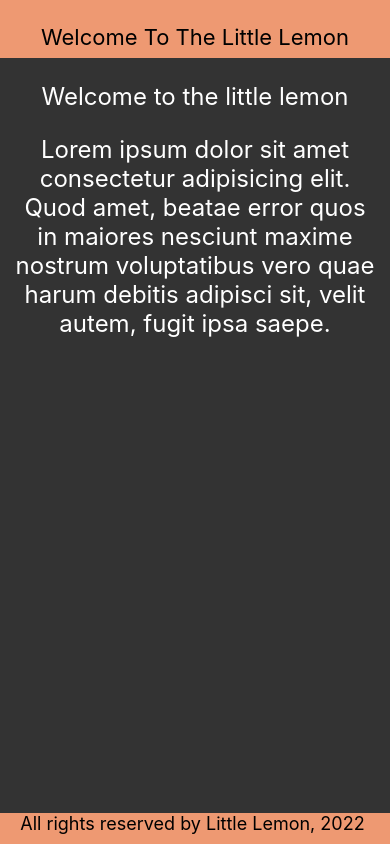
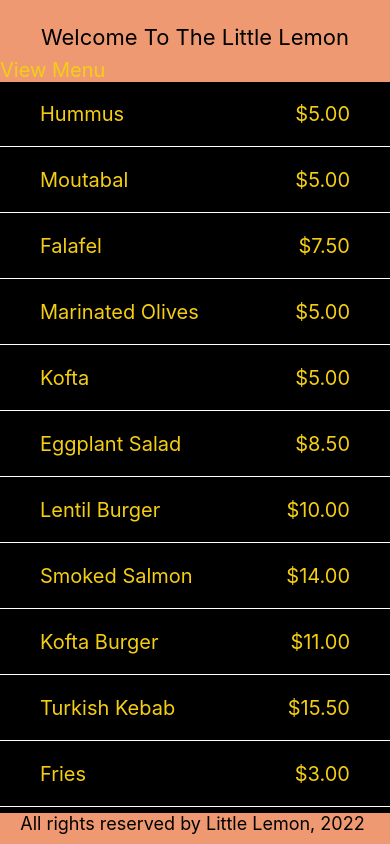
Before and after one commit to TabotCharlesBessong/CourseraReactNative, a React Native app in the folder little_lemon/: screen / in a window 390 px wide. Built offline with nearby package versions, Linux system fonts and the light colour scheme.

Commit message:
flat list section

```diff
--- a/little_lemon/App.js
+++ b/little_lemon/App.js
@@ -9,8 +9,8 @@
     <>
       <View style={styles.container}>
         <Header />
-        <Welcome />
-        {/* <MenuItem /> */}
+        {/* <Welcome /> */}
+        <MenuItem />
       </View>
       <View style={{ backgroundColor: "#EE9972" }}>
         <Footer />
--- a/little_lemon/component/MenuItem.jsx
+++ b/little_lemon/component/MenuItem.jsx
@@ -1,48 +1,74 @@
-import React from 'react';
+import React from "react";
 
-import { View, Text, ScrollView, StyleSheet } from 'react-native';
+import { View, Text, StyleSheet, FlatList } from "react-native";
+import Underline from "./Underline";
 
 const menuItemsToDisplay = [
-  'Hummus \n Moutabal \n Falafel \n Marinated Olives \n Kofta \n Eggplant Salad \n Lentil Burger \n Smoked Salmon \n Kofta Burger \n Turkish Kebab \n Fries \n Buttered Rice \n Bread Sticks \n Pita Pocket \n Lentil Soup \n Greek Salad \n Rice Pilaf \n Baklava \n Tartufo \n Tiramisu \n Panna Cotta',
+  { name: "Hummus", price: "$5.00", id: "1A" },
+  { name: "Moutabal", price: "$5.00", id: "2B" },
+  { name: "Falafel", price: "$7.50", id: "3C" },
+  { name: "Marinated Olives", price: "$5.00", id: "4D" },
+  { name: "Kofta", price: "$5.00", id: "5E" },
+  { name: "Eggplant Salad", price: "$8.50", id: "6F" },
+  { name: "Lentil Burger", price: "$10.00", id: "7G" },
+  { name: "Smoked Salmon", price: "$14.00", id: "8H" },
+  { name: "Kofta Burger", price: "$11.00", id: "9I" },
+  { name: "Turkish Kebab", price: "$15.50", id: "10J" },
+  { name: "Fries", price: "$3.00", id: "11K" },
+  { name: "Buttered Rice", price: "$3.00", id: "12L" },
+  { name: "Bread Sticks", price: "$3.00", id: "13M" },
+  { name: "Pita Pocket", price: "$3.00", id: "14N" },
+  { name: "Lentil Soup", price: "$3.75", id: "15O" },
+  { name: "Greek Salad", price: "$6.00", id: "16Q" },
+  { name: "Rice Pilaf", price: "$4.00", id: "17R" },
+  { name: "Baklava", price: "$3.00", id: "18S" },
+  { name: "Tartufo", price: "$3.00", id: "19T" },
+  { name: "Tiramisu", price: "$5.00", id: "20U" },
+  { name: "Panna Cotta", price: "$5.00", id: "21V" },
 ];
 
+const Item = ({ name, price }) => (
+  <View style={menuStyles.innerContainer}>
+    <Text style={menuStyles.itemText}>{name}</Text>
+    <Text style={menuStyles.itemText}>{price}</Text>
+  </View>
+);
+
+const Header = () => {
+  return <Text style={{ color: "#F4CE14", fontSize: 20 }}>View Menu</Text>;
+}
+
 const MenuItems = () => {
+  const renderItem = ({ item }) => <Item name={item.name} price={item.price} />;
+
   return (
-    <View style={styles.container}>
-      <ScrollView
-        indicatorStyle={"white"}
-        horizontal={false}
-        style={styles.scrollViewContainer}
-      >
-        <Text style={styles.header}>
-          View Menu
-        </Text>
-        <Text style={styles.scrollText}>
-          {menuItemsToDisplay[0]}
-        </Text>
-      </ScrollView>
+    <View style={menuStyles.container}>
+      <FlatList
+        data={menuItemsToDisplay}
+        keyExtractor={(item) => item.id}
+        renderItem={renderItem}
+        ItemSeparatorComponent={<Underline color='white' height={2} />}
+        ListHeaderComponent={<Header/>}
+      ></FlatList>
     </View>
   );
 };
 
-export default MenuItems;
-
-const styles = StyleSheet.create({
+const menuStyles = StyleSheet.create({
   container: {
     flex: 1,
   },
-  scrollViewContainer: {
+  innerContainer: {
     paddingHorizontal: 40,
-    paddingVertical: 40,
+    paddingVertical: 20,
+    flexDirection: "row",
+    justifyContent: "space-between",
     backgroundColor: "black",
   },
-  header: {
-    color: "white",
-    fontSize: 40,
-    flexWrap: "wrap",
-  },
-  scrollText: {
+  itemText: {
     color: "#F4CE14",
-    fontSize: 36,
+    fontSize: 20,
   },
 });
+
+export default MenuItems;
--- /dev/null
+++ b/little_lemon/component/Underline.jsx
@@ -0,0 +1,19 @@
+import React from "react";
+import { View, StyleSheet } from "react-native";
+
+const Underline = ({ color, height }) => {
+  return (
+    <View
+      style={[styles.underline, { backgroundColor: color, height: height }]}
+    />
+  );
+};
+
+const styles = StyleSheet.create({
+  underline: {
+    borderBottomWidth: 1,
+    borderBottomColor: "black",
+  },
+});
+
+export default Underline;
--- a/little_lemon/component/index.js
+++ b/little_lemon/component/index.js
@@ -2,3 +2,4 @@
 export {default as Footer} from './Footer'
 export {default as Header} from './Header'
 export {default as MenuItem} from './MenuItem'
+export {default as Underline} from './Underline'
```
